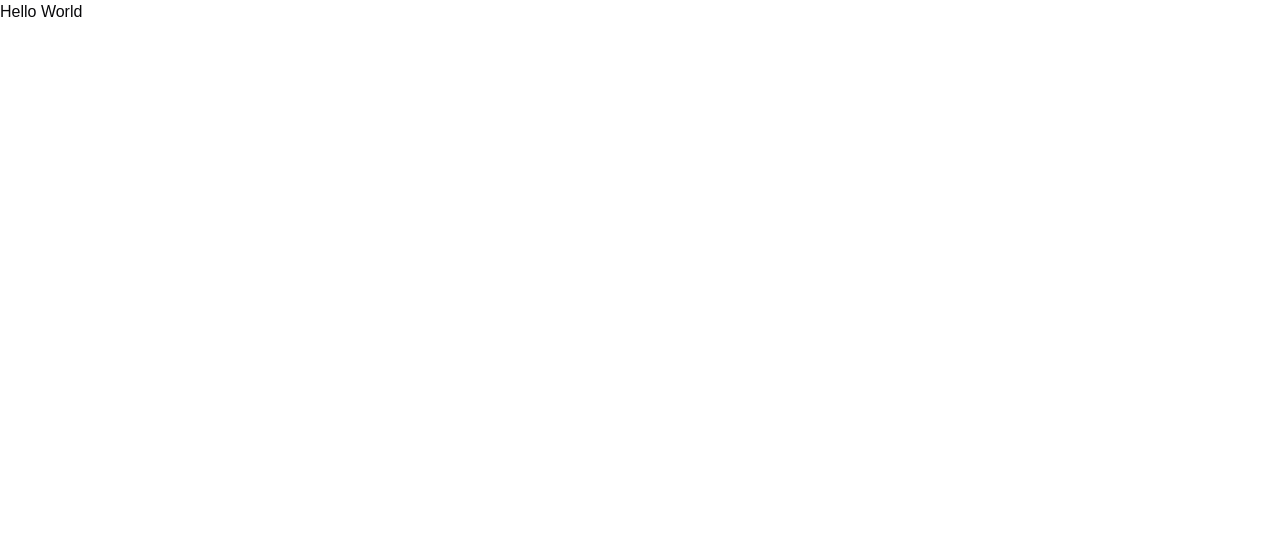
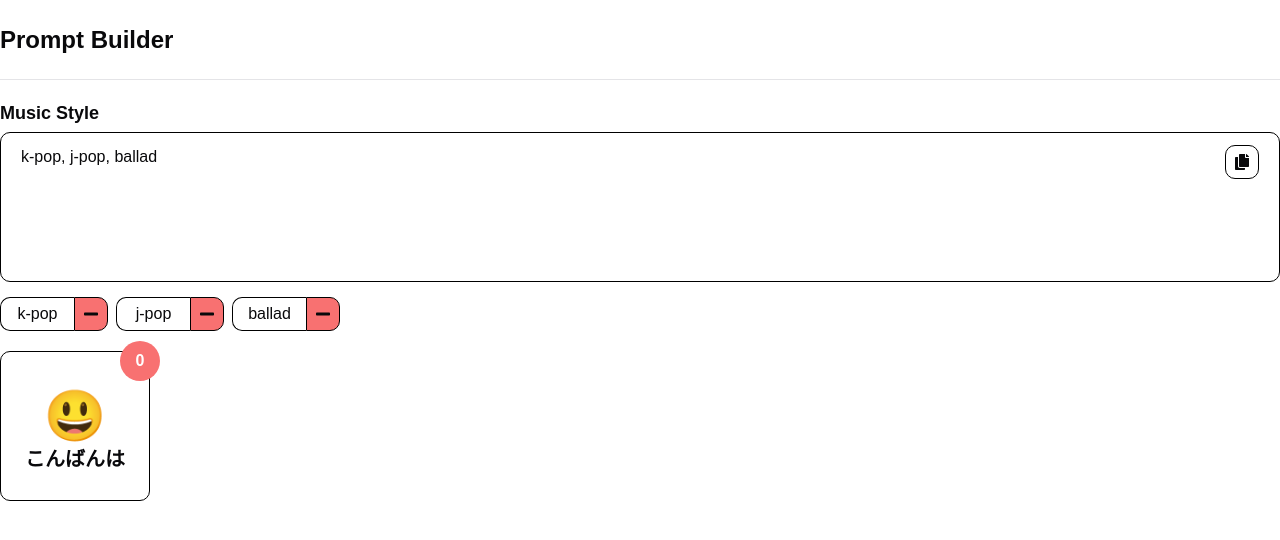
Before and after one commit to balckowl/prompt-builder, a Next.js app: page / in a window 1280 px wide. Shown: the top 540 px of the page. Built offline with nearby package versions, Linux system fonts and the light colour scheme.

Commit message:
feat: toppageを作成

```diff
--- a/src/app/(routes)/page.tsx
+++ b/src/app/(routes)/page.tsx
@@ -1,3 +1,5 @@
+import { TopPageTemplate } from '../components/templates/topPageTemplate';
+
 export default function Home() {
-	return <div>Hello World</div>;
+	return <TopPageTemplate />;
 }
--- a/src/app/components/molecules /hamburgerMenu/HamburgerMenu.tsx
+++ b/src/app/components/molecules /hamburgerMenu/HamburgerMenu.tsx
@@ -45,7 +45,7 @@ export default function HamburgerMenu({
 
 	return (
 		<Sheet open={open} onOpenChange={setOpen}>
-			<SheetTrigger>
+			<SheetTrigger asChild>
 				<ParamSelectButtonWithBadge
 					num={num}
 					emoji={emoji}
--- /dev/null
+++ b/src/app/components/templates/topPageTemplate/index.ts
@@ -0,0 +1 @@
+export { default as TopPageTemplate } from './topPageTemplate';
--- /dev/null
+++ b/src/app/components/templates/topPageTemplate/topPageTemplate.tsx
@@ -0,0 +1,210 @@
+'use client';
+import { useState } from 'react';
+import { Container } from '../../container';
+import { Header } from '../../organisms/header';
+import { MusicStyleWithItemButton } from '../../organisms/musicStyleWithItemButton';
+
+type CategoryTag = {
+	id: number;
+	level: number;
+	category: string;
+};
+
+type Item = {
+	id: number;
+	title: string;
+	description: string;
+	num: number;
+	isPlaying: boolean;
+};
+
+type ItemGroup = {
+	tips: string;
+	emoji: string;
+	title: string;
+	list: Item[];
+};
+
+export default function TopPageTemplate() {
+	const [selectedCategoryTagList, setSelectedCategoryTagList] = useState<
+		CategoryTag[]
+	>([
+		{
+			id: 1,
+			level: 0,
+			category: 'k-pop',
+		},
+		{
+			id: 2,
+			level: 0,
+			category: 'j-pop',
+		},
+		{
+			id: 3,
+			level: 0,
+			category: 'ballad',
+		},
+	]);
+
+	const handleDeleteTag = (id: number) => {
+		const tagToDelete = selectedCategoryTagList.find((tag) => tag.id === id);
+		if (tagToDelete) {
+			setSelectedCategoryTagList((prevList) =>
+				prevList.filter((item) => item.id !== id),
+			);
+
+			// Reduce the num for the corresponding category in selectedItemList
+			setSelectedItemList((prevList) =>
+				prevList.map((group) => {
+					return {
+						...group,
+						list: group.list.map((item) =>
+							item.title.toLowerCase() === tagToDelete.category.toLowerCase()
+								? { ...item, num: item.num > 0 ? item.num - 1 : 0 }
+								: item,
+						),
+					};
+				}),
+			);
+		}
+	};
+
+	const getCategoryByLevel = (category: string, level: number): string => {
+		switch (level) {
+			case 0:
+				return category.toLowerCase();
+			case 1:
+				return (
+					category.charAt(0).toUpperCase() + category.slice(1).toLowerCase()
+				);
+			case 2:
+				return category.toUpperCase();
+			default:
+				return category;
+		}
+	};
+
+	const handleChangeLevel = (id: number) => {
+		const updateSelectedCategoryTagList = selectedCategoryTagList.map((item) =>
+			item.id === id
+				? {
+						...item,
+						level: (item.level + 1) % 3,
+						category: getCategoryByLevel(item.category, (item.level + 1) % 3),
+					}
+				: item,
+		);
+		setSelectedCategoryTagList(updateSelectedCategoryTagList);
+	};
+
+	const categoryText = selectedCategoryTagList
+		.map((item) => item.category)
+		.join(', ');
+
+	const [selectedItemList, setSelectedItemList] = useState<ItemGroup[]>([
+		{
+			tips: 'こんばんは',
+			emoji: '😃',
+			title: 'こんばんは',
+			list: [
+				{
+					id: 0,
+					title: 'female',
+					description: 'こんばんは',
+					num: 0,
+					isPlaying: false,
+				},
+				{
+					id: 1,
+					title: 'male',
+					description: 'こんばんは',
+					num: 0,
+					isPlaying: false,
+				},
+			],
+		},
+	]);
+
+	const handleIncrement = (id: number) => {
+		const updatedList = selectedItemList.map((group) => {
+			return {
+				...group,
+				list: group.list.map((item) =>
+					item.id === id ? { ...item, num: item.num + 1 } : item,
+				),
+			};
+		});
+		setSelectedItemList(updatedList);
+
+		// Incrementされたアイテムを取得
+		const incrementedItem = selectedItemList
+			.flatMap((group) => group.list)
+			.find((item) => item.id === id);
+
+		if (incrementedItem) {
+			// numが増えるごとにselectedCategoryTagListに追加する
+			const newCategoryTag: CategoryTag = {
+				id: Date.now(), // ユニークなIDを生成
+				level: 0,
+				category: incrementedItem.title.toLowerCase(),
+			};
+
+			setSelectedCategoryTagList((prevList) => [...prevList, newCategoryTag]);
+		}
+	};
+
+	const handleDecrement = (id: number) => {
+		const updatedList = selectedItemList.map((group) => {
+			return {
+				...group,
+				list: group.list.map((item) =>
+					item.id === id
+						? { ...item, num: item.num > 0 ? item.num - 1 : item.num }
+						: item,
+				),
+			};
+		});
+		setSelectedItemList(updatedList);
+	};
+
+	const togglePlay = (id: number) => {
+		const updatedList = selectedItemList.map((group) => {
+			return {
+				...group,
+				list: group.list.map((item) =>
+					item.id === id
+						? { ...item, isPlaying: !item.isPlaying }
+						: { ...item, isPlaying: false },
+				),
+			};
+		});
+		setSelectedItemList(updatedList);
+	};
+
+	// 各グループの num 合計を計算
+	const calculateTotalNum = (items: { num: number }[]): number => {
+		return items.reduce((sum, item) => sum + item.num, 0);
+	};
+
+	return (
+		<div>
+			<div className="mb-[20px]">
+				<Header />
+			</div>
+			<Container>
+				<MusicStyleWithItemButton
+					text={categoryText}
+					selectedCategoryTagList={selectedCategoryTagList}
+					setSelectedCategoryTagList={setSelectedCategoryTagList}
+					handleDeleteTag={handleDeleteTag}
+					handleChangeLevel={handleChangeLevel}
+					slectedItemDobuleList={selectedItemList}
+					handleIncrement={handleIncrement}
+					handleDecriment={handleDecrement}
+					togglePlay={togglePlay}
+					calculateTotalNum={calculateTotalNum}
+				/>
+			</Container>
+		</div>
+	);
+}
```
